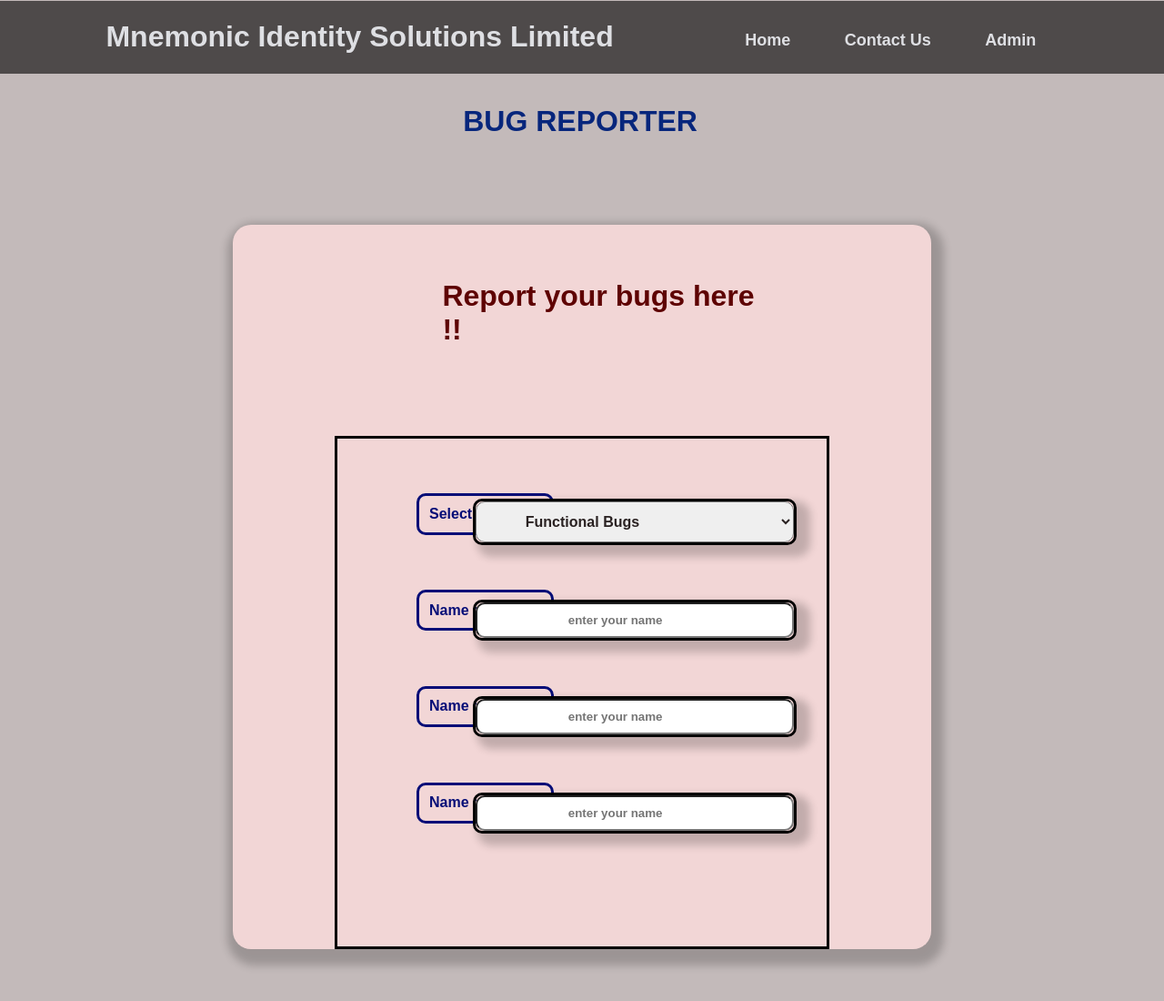
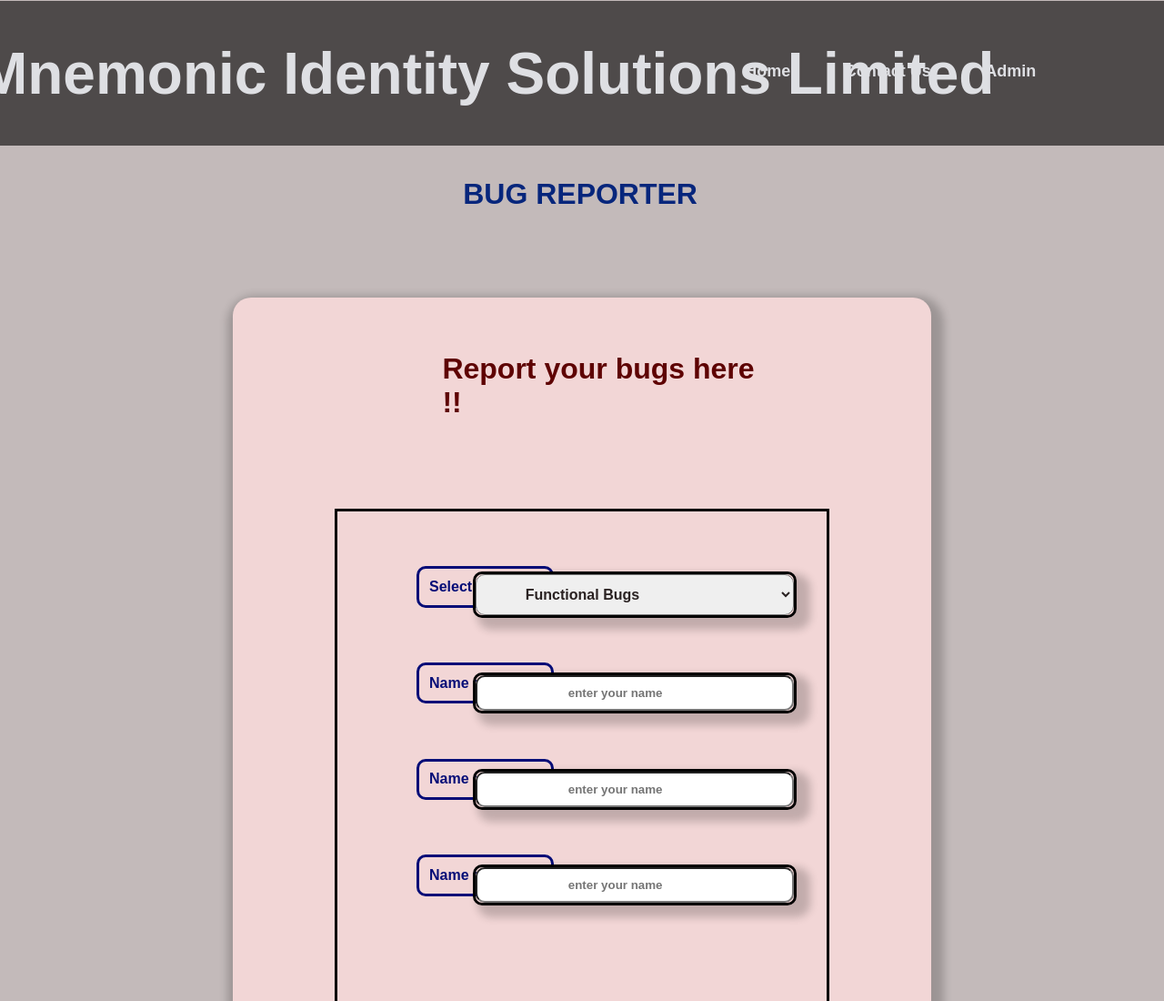
Before and after one commit to Abhishek8985/Bug-Reporting, a plain HTML site: page index.html in a window 1280 px wide. Shown: the top 1100 px of the page at 91% size. Drawn offline with Linux system fonts and the light colour scheme.

Commit message:
Update index.html

```diff
--- a/index.html
+++ b/index.html
@@ -8,7 +8,7 @@
 <body>
     <div class="container">
         <div class="menu-bar">
-            <h1 class="textTheme1">Mnemonic Identity Solutions Limited</h1>
+            <div class="textTheme1"><h1>Mnemonic Identity Solutions Limited</h1></div>
             <div class="bar">
                 <a class="one" href="#">Home</a>
                 <a class="two" href="#">Contact Us</a>
@@ -106,7 +106,6 @@
                 </div>
             </div>
         </div>
-        </div>
     </div>
 </body>
 <link rel="stylesheet" href="styles.css">
```
